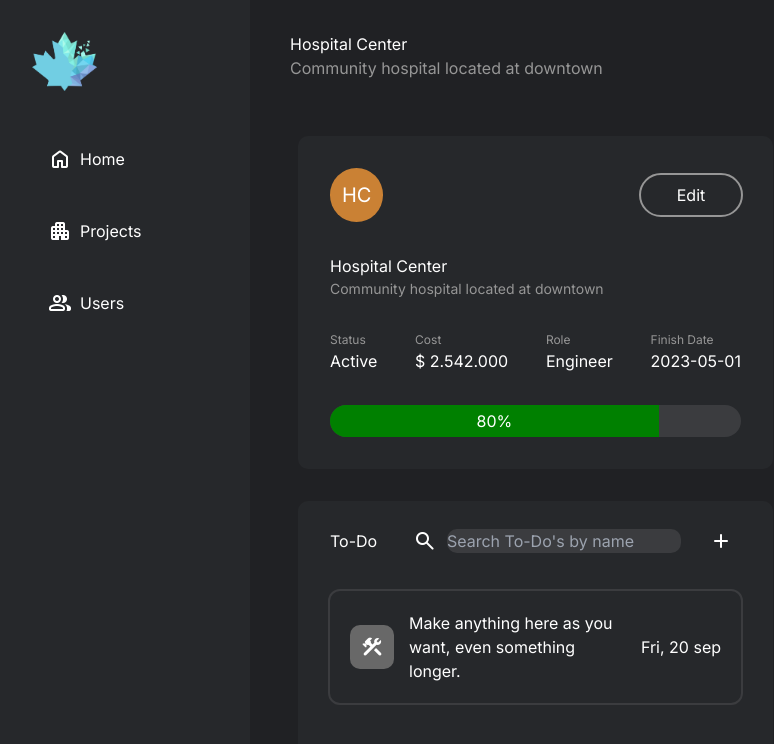
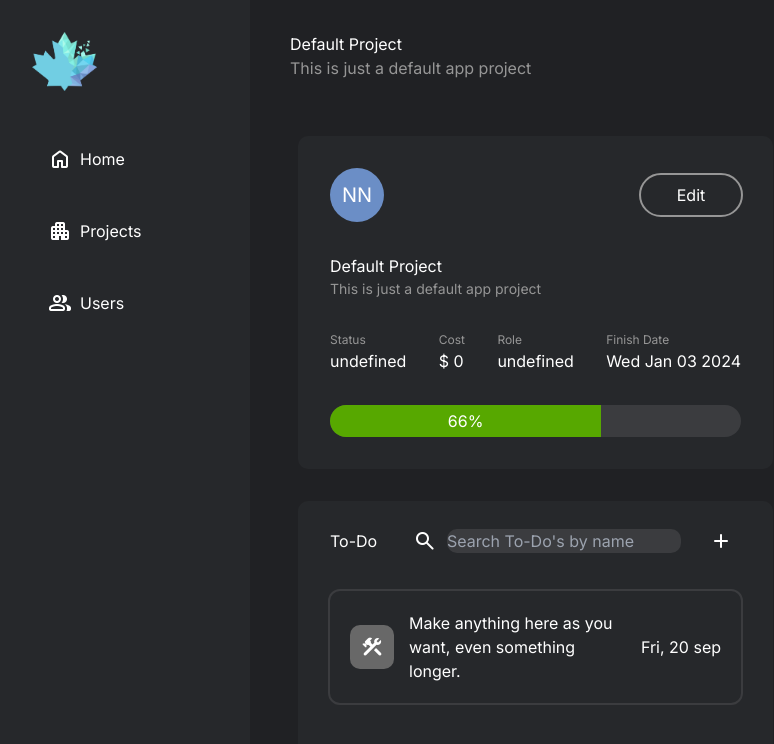
Before and after one commit to nicoarellano/thatOpenUniversityCourse, a React (Vite) app: page /project in a window 1280 px wide. Shown: the top 744 px of the page, without its empty margins (0-774 px from the left). Built offline with nearby package versions, Linux system fonts and the light colour scheme.

Commit message:
set dynamic url with project id

```diff
--- a/src/classes/ProjectsManager.ts
+++ b/src/classes/ProjectsManager.ts
@@ -16,7 +16,7 @@ export class ProjectsManager {
       userRole: "undefined",
       finishDate: new Date(),
       color: "#6b8ec6",
-      progress: 0,
+      progress: 66,
       cost: 0,
     });
   }
--- a/src/index.tsx
+++ b/src/index.tsx
@@ -19,6 +19,8 @@ import { TodoCreator } from "./bim-components/TodoCreator";
 import { SimpleQTO } from "./bim-components/SimpleQTO";
 import { ProjectDetailsPage } from "./react-components/ProjectDetailsPage";
 
+const projectsManager = new ProjectsManager();
+
 const rootElement = document.getElementById("app") as HTMLDivElement;
 const appRoot = ReactDOM.createRoot(rootElement);
 appRoot.render(
@@ -26,35 +28,21 @@ appRoot.render(
     <Router.BrowserRouter>
       <Sidebar />
       <Router.Routes>
-        <Router.Route path="/" element={<ProjectsPage />}></Router.Route>
+        <Router.Route
+          path="/"
+          element={<ProjectsPage projectsManager={projectsManager} />}
+        ></Router.Route>
         <Router.Route
           path="/project"
-          element={<ProjectDetailsPage />}
+          element={<ProjectDetailsPage projectsManager={projectsManager} />}
         ></Router.Route>
       </Router.Routes>
     </Router.BrowserRouter>
   </>
 );
 
-const models: FragmentsGroup[] = [];
-
-const createCode = (name: string) => {
-  const splittedName = name.split(" ");
-  let code = "??";
-
-  if (name)
-    code =
-      splittedName[0][0].toUpperCase() +
-      (splittedName[1] && splittedName[1][0]
-        ? splittedName[1] && splittedName[1][0].toUpperCase()
-        : splittedName[0][1]
-        ? splittedName[0][1]
-        : " ");
-
-  return code;
-};
-
 // OpenBIM Components Viewer 👀
+// const models: FragmentsGroup[] = [];
 /*const viewer = new OBC.Components();
 const sceneComponent = new OBC.SimpleScene(viewer);
 
--- a/src/react-components/ProjectCard.tsx
+++ b/src/react-components/ProjectCard.tsx
@@ -1,4 +1,6 @@
 import * as React from "react";
+import * as Router from "react-router-dom";
+
 import { Project } from "../classes/Project";
 import { ProjectsManager } from "../classes/ProjectsManager";
 
--- a/src/react-components/ProjectDetailsPage.tsx
+++ b/src/react-components/ProjectDetailsPage.tsx
@@ -1,16 +1,37 @@
 import * as React from "react";
+import * as Router from "react-router-dom";
 
-export function ProjectDetailsPage() {
+import { Project } from "../classes/Project";
+import { ProjectsManager } from "../classes/ProjectsManager";
+import hexColorRange from "../utils/hexColorRange";
+
+interface Props {
+  projectsManager: ProjectsManager;
+}
+
+export function ProjectDetailsPage(props: Props) {
+  const [searchParams] = Router.useSearchParams();
+  const id = searchParams.get("id");
+
+  React.useEffect(() => {
+    console.log(id, props.projectsManager.list);
+    const project = props.projectsManager.getProject(id as string);
+    if (!(project && project instanceof Project)) return;
+    console.log(project);
+    setProject(project);
+  }, [id]);
+
+  const [project, setProject] = React.useState<Project>(
+    props.projectsManager.list[0]
+  );
+
   return (
     <section className="page" id="project-details">
       <header>
         <div>
-          <h2 data-project-info="name">Hospital Center</h2>
-          <p
-            data-project-info="description"
-            style={{ color: "var(--background-300)" }}
-          >
-            Community hospital located at downtown
+          <h2>{project.name}</h2>
+          <p style={{ color: "var(--background-300)" }}>
+            {project.description}
           </p>
         </div>
       </header>
@@ -29,19 +50,18 @@ export function ProjectDetailsPage() {
               }}
             >
               <p
-                data-project-info="code"
                 style={{
                   display: "flex",
                   justifyContent: "center",
                   alignItems: "center",
                   fontSize: 20,
-                  backgroundColor: "#ca8134",
+                  backgroundColor: project.color,
                   aspectRatio: 1,
                   borderRadius: "100%",
                   padding: 12,
                 }}
               >
-                HC
+                {project.code}
               </p>
               <button className="btn-secondary">
                 <p style={{ width: "100%" }}>Edit</p>
@@ -49,15 +69,14 @@ export function ProjectDetailsPage() {
             </div>
             <div style={{ padding: "0 2rem" }}>
               <div>
-                <h5 data-project-info="cardName">Hospital Center</h5>
+                <h5>{project.name}</h5>
                 <p
-                  data-project-info="cardDescription"
                   style={{
                     color: "var(--background-300)",
                     fontSize: "var(--font-base)",
                   }}
                 >
-                  Community hospital located at downtown
+                  {project.description}
                 </p>
               </div>
               <div
@@ -77,7 +96,7 @@ export function ProjectDetailsPage() {
                   >
                     Status
                   </p>
-                  <p data-project-info="status">Active</p>
+                  <p>{project.status}</p>
                 </div>
                 <div>
                   <p
@@ -88,7 +107,7 @@ export function ProjectDetailsPage() {
                   >
                     Cost
                   </p>
-                  <p data-project-info="cost">$ 2.542.000</p>
+                  <p>$ {project.cost}</p>
                 </div>
                 <div>
                   <p
@@ -99,7 +118,7 @@ export function ProjectDetailsPage() {
                   >
                     Role
                   </p>
-                  <p data-project-info="userRole">Engineer</p>
+                  <p>{project.userRole}</p>
                 </div>
                 <div>
                   <p
@@ -110,7 +129,7 @@ export function ProjectDetailsPage() {
                   >
                     Finish Date
                   </p>
-                  <p data-project-info="finishDate">2023-05-01</p>
+                  <p>{project.finishDate.toDateString()}</p>
                 </div>
               </div>
               <div
@@ -121,15 +140,14 @@ export function ProjectDetailsPage() {
                 }}
               >
                 <div
-                  data-project-info="progress"
                   style={{
-                    width: "80%",
-                    backgroundColor: "green",
+                    width: `${project.progress}%`,
+                    backgroundColor: hexColorRange(project.progress),
                     padding: "4px 0",
                     textAlign: "center",
                   }}
                 >
-                  80%
+                  {project.progress}%
                 </div>
               </div>
             </div>
--- a/src/react-components/ProjectsPage.tsx
+++ b/src/react-components/ProjectsPage.tsx
@@ -1,28 +1,34 @@
 import * as React from "react";
+import * as Router from "react-router-dom";
 
 import { IProject, UserRole, ProjectStatus, Project } from "../classes/Project";
+import { ProjectCard } from "./ProjectCard";
 import { ProjectsManager } from "../classes/ProjectsManager";
-import { ProjectCard } from "./ProjectCard";
 
-export function ProjectsPage() {
-  const [projectsManager] = React.useState(new ProjectsManager());
+interface Props {
+  projectsManager: ProjectsManager;
+}
+
+export function ProjectsPage(props: Props) {
   const [projects, setProjects] = React.useState<Project[]>(
-    projectsManager.list
+    props.projectsManager.list
   );
 
   const projectCards = projects.map((project) => (
-    <ProjectCard key={project.id} project={project} />
+    <Router.Link to={`/project?id=${project.id}`} key={project.id}>
+      <ProjectCard project={project} />
+    </Router.Link>
   ));
 
   React.useEffect(() => {
     console.log("Projects state updated: ", projects);
   }, [projects]);
 
-  projectsManager.onProjectCreated = () => {
-    setProjects([...projectsManager.list]);
+  props.projectsManager.onProjectCreated = () => {
+    setProjects([...props.projectsManager.list]);
   };
-  projectsManager.onProjectDeleted = () => {
-    setProjects([...projectsManager.list]);
+  props.projectsManager.onProjectDeleted = () => {
+    setProjects([...props.projectsManager.list]);
   };
 
   const tipStyle: React.CSSProperties = {
@@ -74,9 +80,9 @@ export function ProjectsPage() {
         "#" + (((1 << 24) * Math.random()) | 0).toString(16).padStart(6, "0"),
     };
     try {
-      const project = projectsManager.newProject(projectData);
+      const project = props.projectsManager.newProject(projectData);
 
-      projectsManager.calculateTotalCost();
+      props.projectsManager.calculateTotalCost();
       projectForm.reset();
       cancelModal();
     } catch (err) {
@@ -99,11 +105,11 @@ export function ProjectsPage() {
 
   // ⬇️ Export projects to JSON
   const onExportProjectClick = () => {
-    projectsManager.exportToJSON("projects");
+    props.projectsManager.exportToJSON("projects");
   };
   // ⬇️ Import projects from JSON
   const onImportProjectClick = () => {
-    projectsManager.importFromJSON();
+    props.projectsManager.importFromJSON();
   };
 
   return (
--- /dev/null
+++ b/src/utils/hexColorRange.ts
@@ -0,0 +1,28 @@
+export default function hexColorRange(percentage: number) {
+  // Ensure the percentage is between 0 and 100
+  percentage = Math.min(100, Math.max(0, percentage));
+
+  // Convert percentage to a value between 0 and 1
+  var value = percentage / 100;
+
+  // Calculate the RGB values based on the percentage
+  var red = Math.round((1 - value) * 255);
+  var green = Math.round(value * 255);
+  var blue = 0;
+
+  // Convert RGB to hex
+  var hex = rgbToHex(red, green, blue);
+
+  return hex;
+}
+
+function rgbToHex(red, green, blue) {
+  var componentToHex = function (c) {
+    var hex = c.toString(16);
+    return hex.length == 1 ? "0" + hex : hex;
+  };
+
+  return (
+    "#" + componentToHex(red) + componentToHex(green) + componentToHex(blue)
+  );
+}
```
